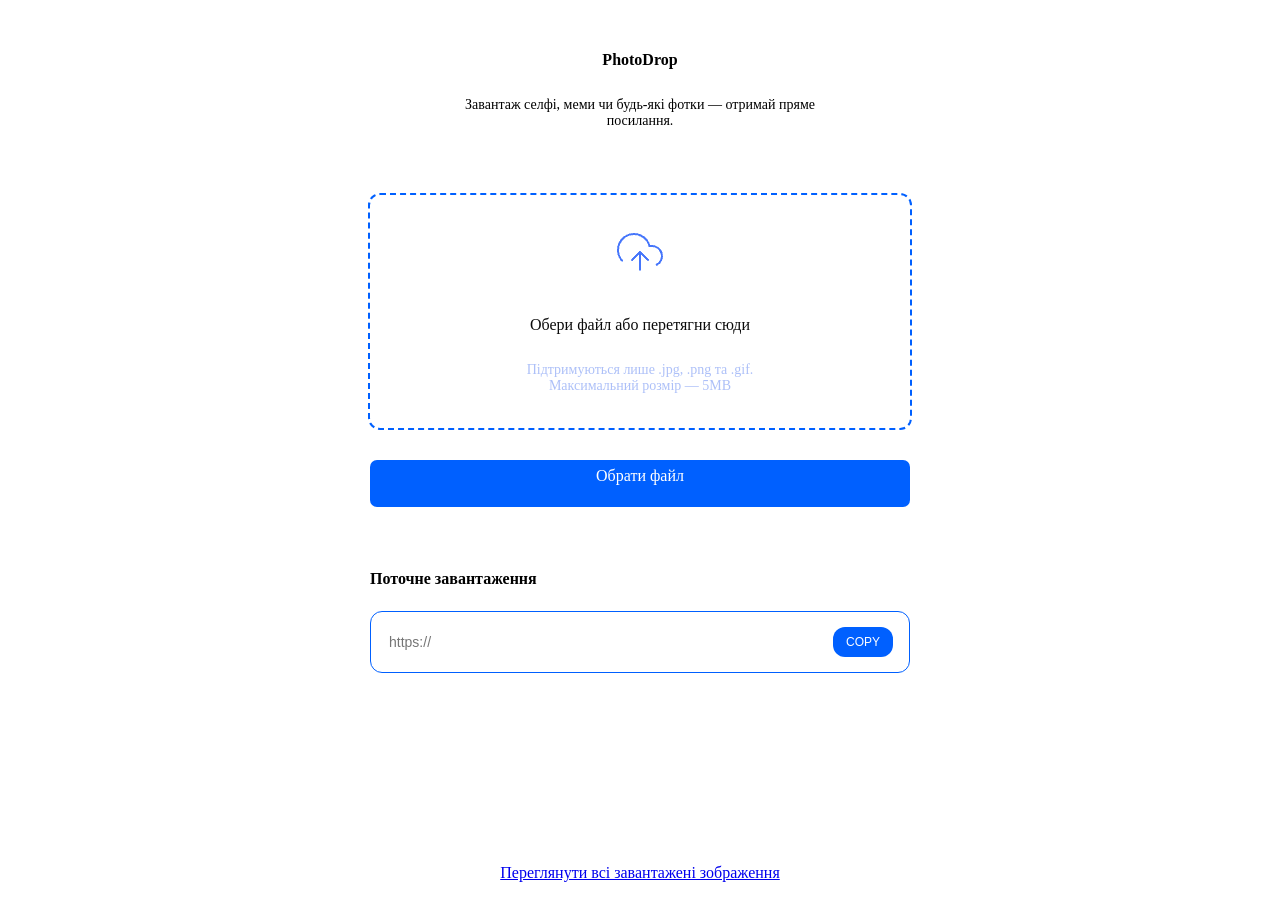
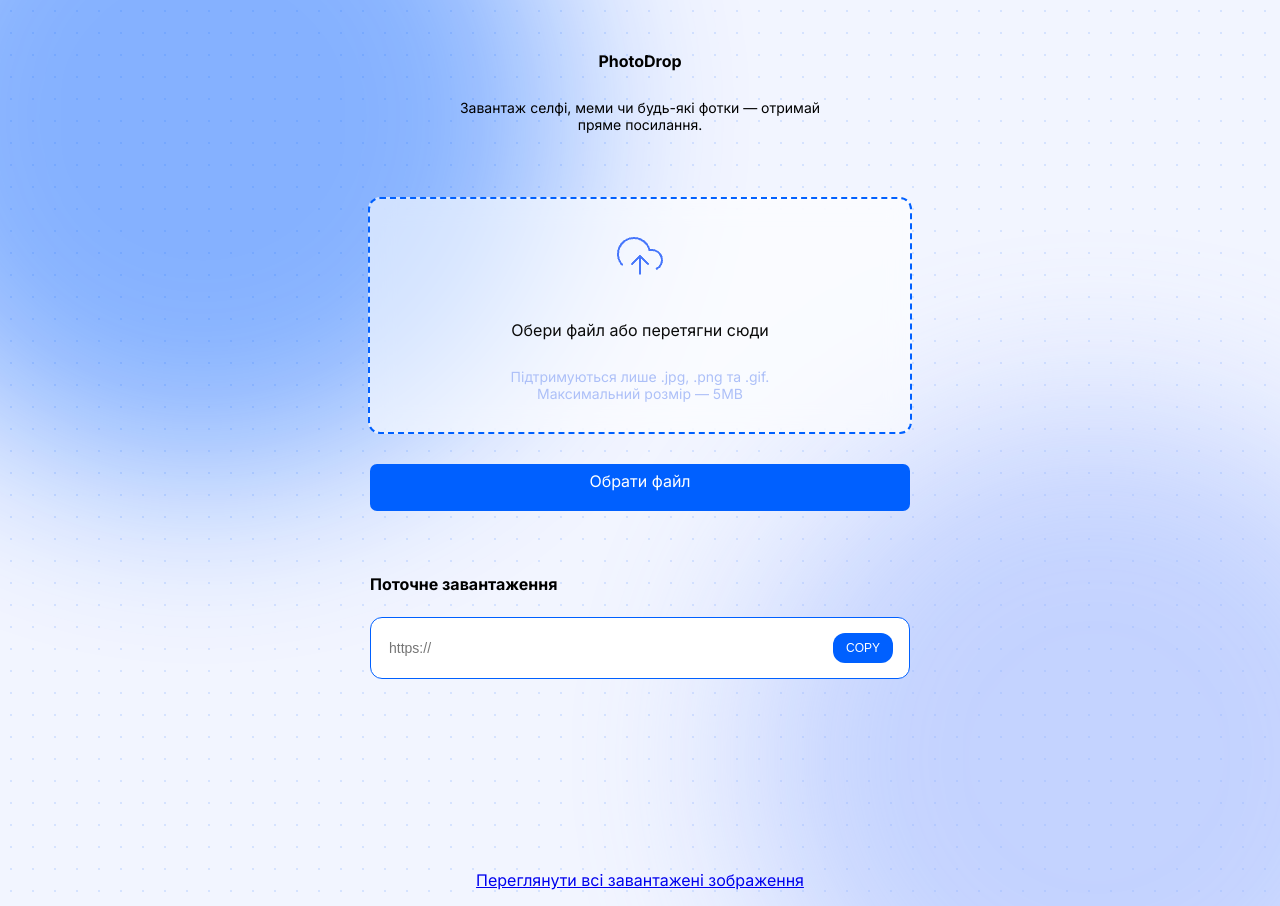
Before and after one commit to IbraUA/PhotosDepoProj, a Python web app: template templates/index.html in a window 1280 px wide. Before the commit the page ends 882 px from the top, so only its background shows below. Run offline with Jinja, Linux system fonts and the light colour scheme; the template is opened without the code that fills it, so the values that code supplies are empty; some libraries are stand-ins or nearby versions.

Commit message:
Виправлено селектор body; анімований фон з м'якими синіми плямами

```diff
--- a/static/css/style.css
+++ b/static/css/style.css
@@ -1,7 +1,55 @@
-Аbody {
+body {
     background-color: #F2F5FF;
     font-family: "Inter", sans-serif;
     color: rgb(255, 255, 255);
+    min-height: 100vh;
+    /* faint dot grid */
+    background-image: radial-gradient(rgba(0, 96, 255, 0.12) 1px, transparent 1px);
+    background-size: 22px 22px;
+}
+
+/* background: two soft blue "aurora" blobs drifting behind the page */
+body::before,
+body::after {
+    content: "";
+    position: fixed;
+    z-index: -1;
+    width: 55vmax;
+    height: 55vmax;
+    border-radius: 50%;
+    filter: blur(90px);
+    opacity: 0.45;
+    pointer-events: none;
+}
+
+body::before {
+    top: -20vmax;
+    left: -15vmax;
+    background: rgb(0, 96, 255);
+    animation: drift-a 22s ease-in-out infinite alternate;
+}
+
+body::after {
+    bottom: -25vmax;
+    right: -15vmax;
+    background: rgb(140, 170, 255);
+    animation: drift-b 28s ease-in-out infinite alternate;
+}
+
+@keyframes drift-a {
+    to { transform: translate(18vw, 14vh) scale(1.15); }
+}
+
+@keyframes drift-b {
+    to { transform: translate(-16vw, -12vh) scale(0.9); }
+}
+
+/* people who turned off animations in their OS get a still background */
+@media (prefers-reduced-motion: reduce) {
+    body::before,
+    body::after {
+        animation: none;
+    }
 }
 
 /* Header */
@@ -129,6 +177,9 @@
     width: 540px;
     height: 233px;
     text-align: center;
+    /* frosted glass, so the text stays readable over the background */
+    background-color: rgba(255, 255, 255, 0.6);
+    backdrop-filter: blur(12px);
 }
 
 .upload__icon {
```
